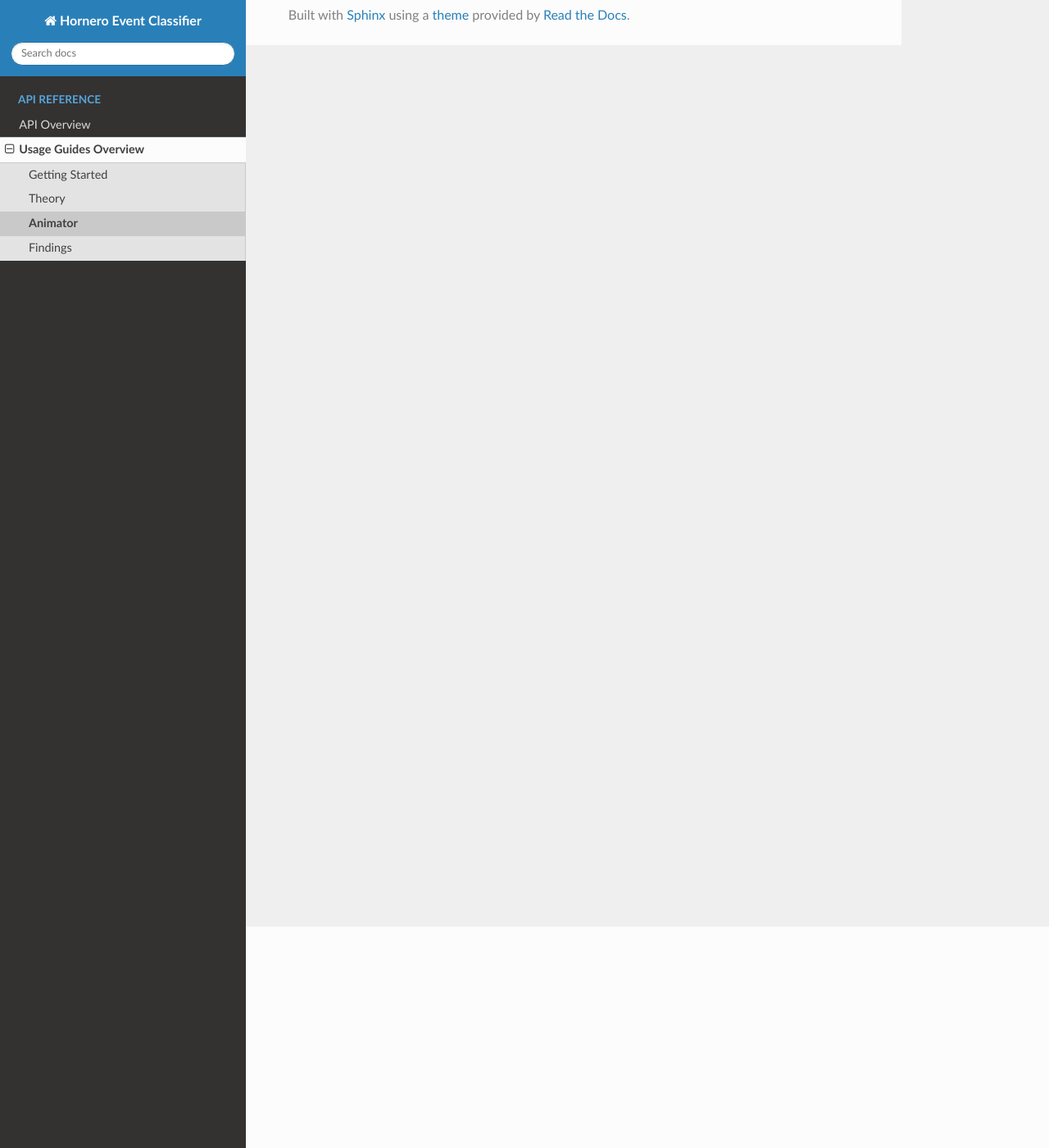
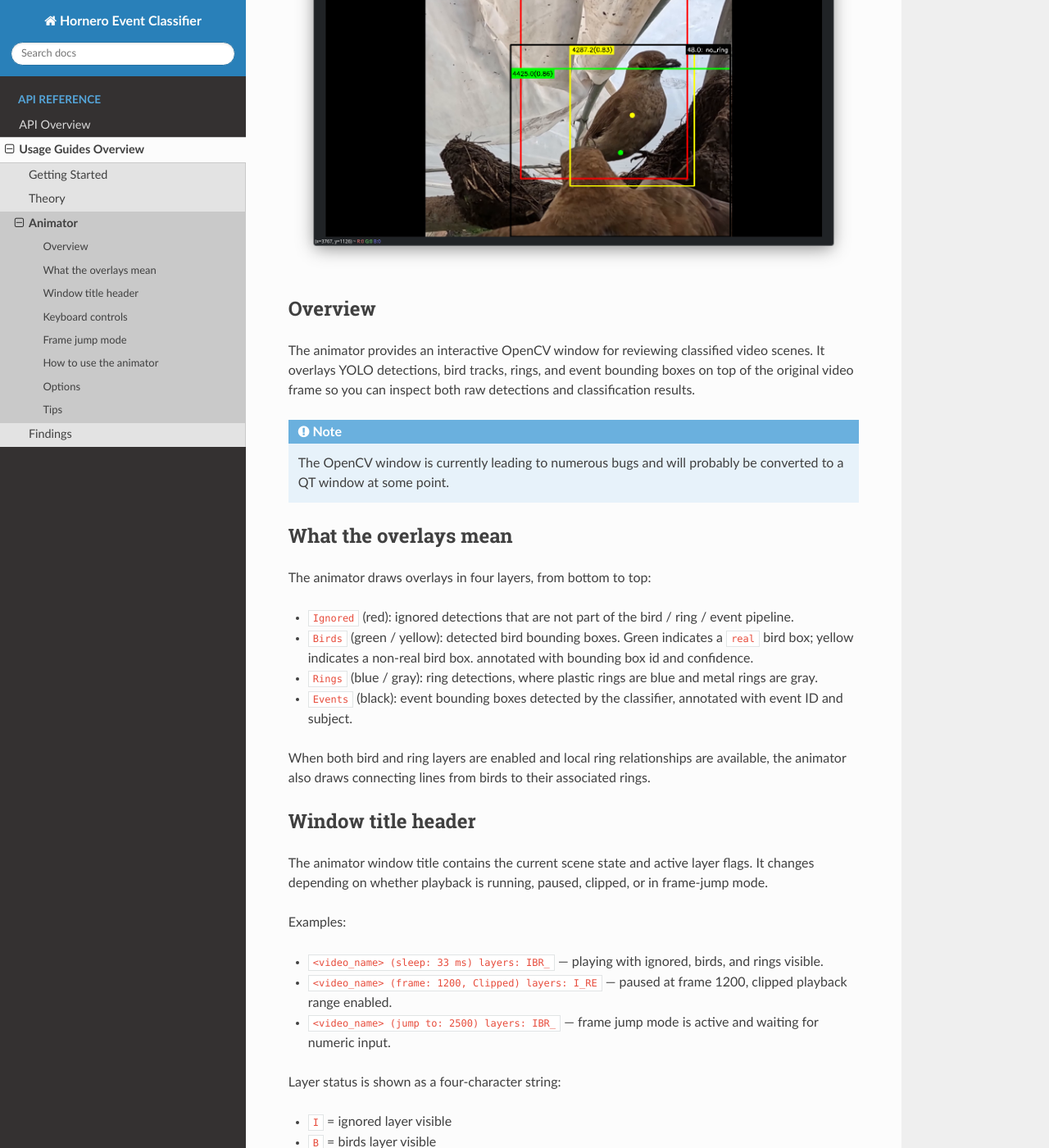
Before and after one commit to bennorodemann/hornero-event-classifier, a Sphinx documentation site: the page built from docs/source/usage/animator.rst, in a window 1280 px wide and 1400 px high, scrolled down 270 px. Shown: the whole window at 82% size. Built offline with Sphinx 7.4.7 and the Read the Docs theme 3.1.0, drawn with Linux system fonts in a browser that asks for light colours; some of the changed text lies outside the part shown.

Commit message:
animator documentation finished

```diff
--- a/docs/source/usage/animator.rst
+++ b/docs/source/usage/animator.rst
@@ -1,2 +1,130 @@
 Animator
 ========
+
+.. image:: animator_example.png
+   :alt: Screenshot of the animator UI with video frame overlays
+
+Overview
+--------
+
+The animator provides an interactive OpenCV window for reviewing classified video scenes.
+It overlays YOLO detections, bird tracks, rings, and event bounding boxes on top of the original
+video frame so you can inspect both raw detections and classification results.
+
+.. note:: The OpenCV window is currently leading to numerous bugs and will probably be converted to a QT window at some
+    point.
+
+What the overlays mean
+----------------------
+
+The animator draws overlays in four layers, from bottom to top:
+
+- ``Ignored`` (red): ignored detections that are not part of the bird / ring / event pipeline.
+- ``Birds`` (green / yellow): detected bird bounding boxes. Green indicates a ``real`` bird box; yellow indicates a non-real bird box. annotated with bounding box id and confidence.
+- ``Rings`` (blue / gray): ring detections, where plastic rings are blue and metal rings are gray.
+- ``Events`` (black): event bounding boxes detected by the classifier, annotated with event ID and subject.
+
+When both bird and ring layers are enabled and local ring relationships are available, the animator also draws
+connecting lines from birds to their associated rings.
+
+Window title header
+-------------------
+
+The animator window title contains the current scene state and active layer flags.
+It changes depending on whether playback is running, paused, clipped, or in frame-jump mode.
+
+Examples:
+
+- ``<video_name> (sleep: 33 ms) layers: IBR_`` — playing with ignored, birds, and rings visible.
+- ``<video_name> (frame: 1200, Clipped) layers: I_RE`` — paused at frame 1200, clipped playback range enabled.
+- ``<video_name> (jump to: 2500) layers: IBR_`` — frame jump mode is active and waiting for numeric input.
+
+Layer status is shown as a four-character string:
+
+- ``I`` = ignored layer visible
+- ``B`` = birds layer visible
+- ``R`` = rings layer visible
+- ``E`` = events layer visible
+- ``_`` = corresponding layer hidden
+
+Keyboard controls
+-----------------
+
+The animator uses keyboard shortcuts for all navigation and display controls.
+The window must be focused for key presses to register.
+
+Basic playback controls:
+
+- ``SPACE``: toggle pause/play.
+- ``ESC``: quit the animator.
+
+Frame navigation (only when paused):
+
+- ``D``: next frame.
+- ``A``: previous frame.
+- ``SHIFT+D``: jump to the end of the current clip range or video.
+- ``SHIFT+A``: jump to the start of the current clip range or video.
+- ``E``: jump forward 1 second.
+- ``SHIFT+E``: jump forward 3 seconds.
+- ``Q``: jump backward 1 second.
+- ``SHIFT+Q``: jump backward 3 seconds.
+
+.. attention:: ``SHIFT+<key>`` commands do not work on all platforms
+
+Speed control:
+
+- ``W``: increase sleep time by 1 millisecond (slows playback).
+- ``S``: decrease sleep time by 1 millisecond (speeds playback).
+
+Clip and layer control:
+
+- ``C``: toggle clipped playback mode on/off. When clipped, playback is restricted to the current start/end range.
+- ``H``: toggle all overlay layers together.
+- ``1`` / ``Numpad 1``: toggle ignored layer.
+- ``2`` / ``Numpad 2``: toggle birds layer.
+- ``3`` / ``Numpad 3``: toggle rings layer.
+- ``4`` / ``Numpad 4``: toggle events layer.
+
+Frame jump mode
+---------------
+
+Press ``J`` while paused to enter frame jump mode. Then:
+
+- type digits to enter a frame number
+- ``ENTER`` to jump to that frame
+- ``BACKSPACE`` to remove the last digit
+- ``Q`` to cancel jump mode
+
+How to use the animator
+-----------------------
+
+Run the animation script with a video ID prefix to open the UI:
+
+.. code-block:: console
+
+    python run/animate.py n10_d4_c1_1_cl2
+
+If the video ID string only contains a partial video ID, the script will match the prefix and open the first compatible
+video.
+
+Options
+-------
+
+- ``--scale``: rescale the displayed video. Use values greater than 1 to enlarge the output.
+- ``--frame``: starting frame for playback.
+- ``--clip start,end``: limit playback to a specific frame range.
+- ``--auto-play``: automatically start playback when the window opens.
+- ``--save <path>``: save the animation to a video file instead of displaying it.
+
+Example with options:
+
+.. code-block:: console
+
+    python run/animate.py n10_d4_c1_1_cl2 --scale 1.5 --frame 1200 --clip 1000,2000 --auto-play
+
+Tips
+----
+
+- Use layer toggles to isolate events, ring detections, or bird detections when the frame becomes too busy.
+- Pause playback before using navigation keys or frame jump mode for precise inspection.
+- If clips are enabled, the title bar indicates ``Clipped`` and the animator will not play beyond the selected range.
--- a/docs/source/usage/findings.rst
+++ b/docs/source/usage/findings.rst
@@ -1,2 +1,4 @@
 Findings
 ========
+
+.. note:: This is a place holder page.
--- a/docs/source/usage/getting_started.rst
+++ b/docs/source/usage/getting_started.rst
@@ -44,7 +44,7 @@
 files under ``data/YOLO/`` before running the pipeline.
 
 Video metadata
-----------------
+--------------
 
 Most scripts depend on ``data/video_metadata.json``. Generate this file from your YOLO CSV files and the corresponding
 video files with:
@@ -146,7 +146,7 @@
 If no metrics are provided, the script uses all available metrics.
 
 Customizing defaults
--------------------
+--------------------
 
 Default file paths are configured in ``run/defaults.py``. Update ``VIDEOS_ROOT_PATH`` or other constants there if your
 local dataset layout differs from the repository defaults.
--- a/docs/source/usage/theory.rst
+++ b/docs/source/usage/theory.rst
@@ -1,2 +1,4 @@
 Theory
 ======
+
+.. note:: This is a place holder page
```
Also changed, not shown: pyproject.toml (+3 -11 lines), docs/source/usage/animator_example.png (added), 1 other file.
